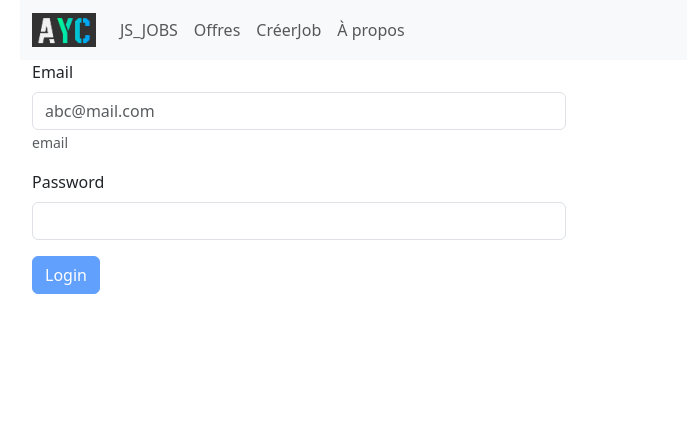
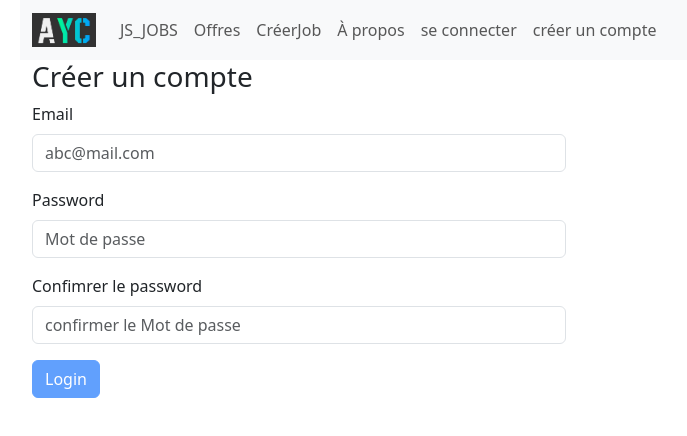
Before and after one commit to CY-Abdel/jsjobsAngularNodeJWT, an Angular app: page /register in a window 1280 px wide. Shown: the top 436 px of the page, without its empty margins (62-749 px from the left). Built offline with nearby package versions, Linux system fonts and the light colour scheme.

Commit message:
register component

```diff
--- a/src/app/app-routing.module.ts
+++ b/src/app/app-routing.module.ts
@@ -6,6 +6,7 @@ import { JobDetailsComponent } from './job-details/job-details.component';
 import { AboutComponent } from './about/about.component';
 import { JobAddFormComponent } from './job-add-form/job-add-form.component';
 import { AuthenticationComponent } from './authentication/authentication.component';
+import { RegisterComponent } from './register/register.component';
 
 const routes: Routes = [
   {path: '', component: HomeComponent},
@@ -14,7 +15,7 @@ const routes: Routes = [
   {path: 'jobs', component: JobListComponent},
   {path: 'about', component: AboutComponent},
   {path: 'login', component: AuthenticationComponent},
-  {path: 'register', component: AuthenticationComponent},
+  {path: 'register', component: RegisterComponent},
 ];
 
 @NgModule({
--- a/src/app/app.component.html
+++ b/src/app/app.component.html
@@ -34,6 +34,15 @@
         <li class="nav-item">
           <a class="nav-link" routerLink="/about">À propos</a>
         </li>
+        <li class="nav-item" *ngIf="!authService.userIsLoggedIn()">
+          <a class="nav-link" routerLink="/login">se connecter</a>
+        </li>
+        <li class="nav-item">
+          <a class="nav-link"  routerLink="/" (click)="authService.logout()" *ngIf="authService.userIsLoggedIn()">se déconnecter</a>
+        </li>
+        <li class="nav-item" *ngIf="!authService.userIsLoggedIn()">
+          <a routerLink="/register" class="nav-link">créer un compte</a>
+        </li>
       </ul>
     </div>
   </div>
--- a/src/app/app.component.ts
+++ b/src/app/app.component.ts
@@ -1,4 +1,5 @@
 import { Component } from '@angular/core';
+import { AuthService } from './services/auth.service';
 
 @Component({
   selector: 'app-root',
@@ -7,4 +8,6 @@ import { Component } from '@angular/core';
 })
 export class AppComponent {
   title = 'JS_JOBS';
+
+  constructor(public authService: AuthService) {  }
 }
--- a/src/app/app.module.ts
+++ b/src/app/app.module.ts
@@ -17,6 +17,7 @@ import { ToShortDatePipe } from './pipes/to-short-date.pipe';
 import { ToMonneySymbolPipe } from './pipes/to-monney-symbol.pipe';
 import { SearchResultComponent } from './search-result/search-result.component';
 import { AuthenticationComponent } from './authentication/authentication.component';
+import { RegisterComponent } from './register/register.component';
 
 @NgModule({
   declarations: [
@@ -31,7 +32,8 @@ import { AuthenticationComponent } from './authentication/authentication.compone
     ToShortDatePipe,
     ToMonneySymbolPipe,
     SearchResultComponent,
-    AuthenticationComponent
+    AuthenticationComponent,
+    RegisterComponent
   ],
   imports: [
     BrowserModule,
--- a/src/app/authentication/authentication.component.html
+++ b/src/app/authentication/authentication.component.html
@@ -1,8 +1,11 @@
 <!-- <p>authentication works!</p> -->
 
-<div class="container" *ngIf="!isAuthenricated">
+<div class="container" *ngIf="!isAuthenticated">
   <div class="row" >
     <div class="col-md-6 d-flex flex-column justify-content-center" >
+
+      <h3>Se connecter</h3>
+
       <form #loginform="ngForm" (ngSubmit)="login(loginform.value)">
         <div class="mb-3">
           <label for="email" class="form-label">Email</label>
@@ -10,17 +13,19 @@
             placeholder="abc@mail.com" required>
           <small id="emailHelpId" class="form-text text-muted">email</small>
         </div>
+
         <div class="mb-3">
           <label for="password" class="form-label">Password</label>
           <input type="password" [(ngModel)]="password" class="form-control" name="password" id="password" placeholder="" required>
         </div>
+
         <button type="submit" class="btn btn-primary" [disabled]="loginform.form.invalid">Login</button>
       </form>
     </div>
   </div>
 </div>
 
-<div *ngIf="isAuthenricated">
+<div *ngIf="isAuthenticated">
   {{ welcomeMessage }}
   <pre>
     {{ jbbData | json }}
--- a/src/app/authentication/authentication.component.ts
+++ b/src/app/authentication/authentication.component.ts
@@ -10,7 +10,7 @@ export class AuthenticationComponent implements OnInit {
   email!: any;
   password!: any;
 
-  isAuthenricated = false;
+  isAuthenticated = false;
   jbbData = null;
   welcomeMessage: string = "";
 
@@ -18,13 +18,13 @@ export class AuthenticationComponent implements OnInit {
 
   ngOnInit(): void {
     // jbb-data est le nom du token
-    if (localStorage.getItem('jbb-data')) {
+    if (this.authService.userIsLoggedIn()) {
       this.refreshFlags;
     }
   }
 
   refreshFlags() {
-    this.isAuthenricated = true;
+    this.isAuthenticated = true;
     this.welcomeMessage = 'Bienvenue';
   }
 
--- /dev/null
+++ b/src/app/register/register.component.html
@@ -0,0 +1,30 @@
+
+<div class="container" *ngIf="!authService.userIsLoggedIn()">
+  <div class="row" >
+    <div class="col-md-6 d-flex flex-column justify-content-center" >
+
+      <h3>Créer un compte</h3>
+
+      <form #registerForm="ngForm" (ngSubmit)="register(registerForm.value)">
+
+        <div class="mb-3">
+          <label for="email" class="form-label">Email</label>
+          <input type="email" [(ngModel)]="email" class="form-control" name="email" id="email" aria-describedby="emailHelpId"
+            placeholder="abc@mail.com" required>
+        </div>
+
+        <div class="mb-3">
+          <label for="password" class="form-label">Password</label>
+          <input type="password" [(ngModel)]="password" class="form-control" name="password" id="password" placeholder="Mot de passe" required>
+        </div>
+
+        <div class="mb-3">
+          <label for="confirm-password" class="form-label">Confimrer le password</label>
+          <input type="password" [(ngModel)]="confirm_password" class="form-control" name="confirm-password" id="confirm-password" placeholder="confirmer le Mot de passe" required>
+        </div>
+
+        <button type="submit" class="btn btn-primary" [disabled]="registerForm.form.invalid">Login</button>
+      </form>
+    </div>
+  </div>
+</div>
--- /dev/null
+++ b/src/app/register/register.component.ts
@@ -0,0 +1,25 @@
+import { Component, OnInit } from '@angular/core';
+import { AuthService } from '../services/auth.service';
+
+@Component({
+  selector: 'app-register',
+  templateUrl: './register.component.html',
+  styleUrl: './register.component.css'
+})
+export class RegisterComponent implements OnInit {
+
+  email: any;
+  password: any;
+  confirm_password: any;
+
+  constructor(protected authService: AuthService) { }
+
+  ngOnInit(): void {
+
+  }
+
+  register(formData: any) {
+    this.authService.register(formData);
+  }
+
+}
--- a/src/app/services/auth.service.ts
+++ b/src/app/services/auth.service.ts
@@ -14,11 +14,20 @@ export class AuthService {
   login(credentials: any) {
     return this.http.post(this.BASE_URL + '/login', credentials)
       .pipe(
-        map((res: any) => {
-          // console.log(res);
-          return res;
-        })
+        map((res: any) => { return res;  /** console.log(res);*/ })
       );
   }
 
+  userIsLoggedIn() {
+    return localStorage.getItem('jbb-data'); //true or false
+  }
+
+  logout() {
+    localStorage.removeItem('jbb-data');
+  }
+
+  register(credentials: any) {
+    console.log('register ', credentials);
+  }
+
 }
```
Also changed, not shown: src/app/register/register.component.css (added), 1 other file (tests, documents, lock files or other folders).
